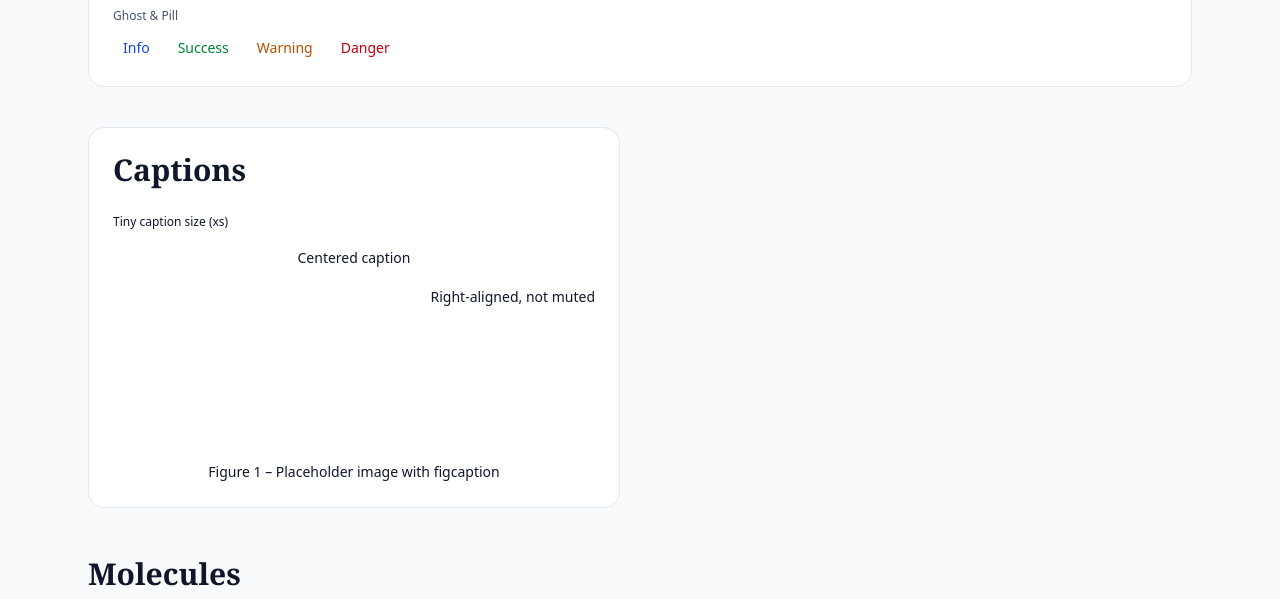
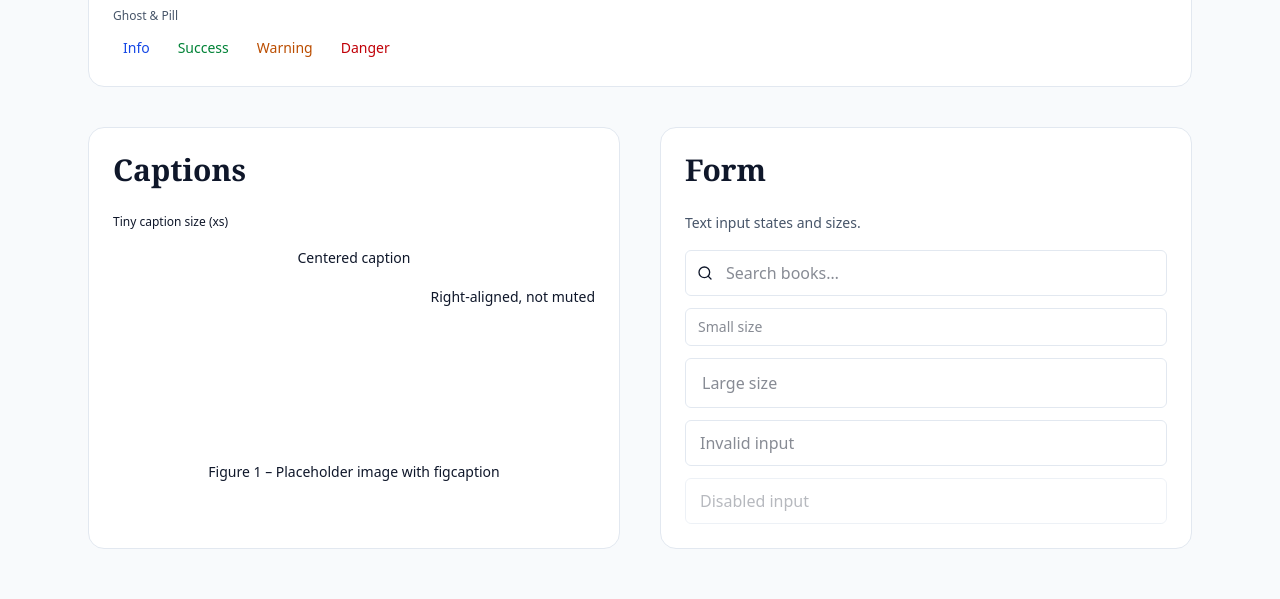
Before and after one commit to nova-collective/andromeda, a Next.js app: page /vds in a window 1280 px wide. Shown: the part 1940-2539 px from the top of the page. Built offline with nearby package versions, Linux system fonts and the light colour scheme.

Commit message:
feat(AN-20): textInput component implementation

```diff
--- /dev/null
+++ b/src/app/components/atoms/TextInput/TextInput.tsx
@@ -0,0 +1,87 @@
+import React, {forwardRef } from 'react';
+
+/** Visual size presets for padding and font sizing */
+export type TextInputSize = 'sm' | 'md' | 'lg';
+
+export interface TextInputProps extends Omit<React.InputHTMLAttributes<HTMLInputElement>, 'size'> {
+	/** Size preset (default: md) */
+	size?: TextInputSize;
+	/** Error state: applies invalid styles and aria-invalid */
+	invalid?: boolean;
+	/** Optional leading icon node */
+	leftIcon?: React.ReactNode;
+	/** Optional trailing icon node */
+	rightIcon?: React.ReactNode;
+}
+
+const sizeBase: Record<TextInputSize, string> = {
+	sm: 'text-sm py-2',
+	md: 'text-base py-2.5',
+	lg: 'text-base py-3',
+};
+
+const sizePadding: Record<TextInputSize, { base: string; withLeft: string; withRight: string; withBoth: string }> = {
+	sm: { base: 'px-3', withLeft: 'pl-9 pr-3', withRight: 'pl-3 pr-9', withBoth: 'pl-9 pr-9' },
+	md: { base: 'px-3.5', withLeft: 'pl-10 pr-3.5', withRight: 'pl-3.5 pr-10', withBoth: 'pl-10 pr-10' },
+	lg: { base: 'px-4', withLeft: 'pl-11 pr-4', withRight: 'pl-4 pr-11', withBoth: 'pl-11 pr-11' },
+};
+
+/**
+ * TextInput
+ *
+ * Theme-aware text input atom following the VDS. Supports size presets, icons, and invalid/disabled states.
+ *
+ * Design tokens used:
+ * - Background: bg-surface
+ * - Text: text-textBase, placeholder:text-textMuted/70
+ * - Border: border-color
+ * - Focus: focus:shadow-focus
+ */
+export const TextInput = forwardRef<HTMLInputElement, TextInputProps>(function TextInput(
+	{ size = 'md', invalid = false, disabled = false, leftIcon, rightIcon, className = '', ...rest },
+	ref,
+) {
+	const sizeCls = sizeBase[size];
+
+	const paddingCls = leftIcon && rightIcon
+		? sizePadding[size].withBoth
+		: leftIcon
+			? sizePadding[size].withLeft
+			: rightIcon
+				? sizePadding[size].withRight
+				: sizePadding[size].base;
+
+	const stateCls = [
+		disabled ? 'opacity-60 cursor-not-allowed' : 'hover:border-color/80',
+		invalid ? 'border-red-500 dark:border-red-400 focus:shadow-none' : 'focus:shadow-focus',
+	]
+		.filter(Boolean)
+		.join(' ');
+
+	const baseCls = 'w-full bg-surface text-textBase placeholder:text-textMuted/70 border border-color rounded-md outline-none transition duration-200';
+	const classes = [baseCls, sizeCls, paddingCls, stateCls, className].filter(Boolean).join(' ');
+
+	return (
+		<div className="relative">
+			{leftIcon ? (
+				<span aria-hidden className="pointer-events-none absolute inset-y-0 left-0 flex items-center pl-3 text-textMuted">
+					{leftIcon}
+				</span>
+			) : null}
+			<input
+				ref={ref}
+				className={classes}
+				disabled={disabled}
+				aria-invalid={invalid || undefined}
+				{...rest}
+			/>
+			{rightIcon ? (
+				<span aria-hidden className="pointer-events-none absolute inset-y-0 right-0 flex items-center pr-3 text-textMuted">
+					{rightIcon}
+				</span>
+			) : null}
+		</div>
+	);
+});
+
+export default TextInput;
--- a/src/app/components/atoms/index.ts
+++ b/src/app/components/atoms/index.ts
@@ -50,3 +50,7 @@ export type { CaptionProps, CaptionSize, CaptionAlign, CaptionContrast } from '.
 // Link Atom
 export { Link } from './Link/Link';
 export type { LinkProps, LinkUnderline, LinkContrast, LinkSize } from './Link/Link';
+
+// TextInput Atom
+export { TextInput } from './TextInput/TextInput';
+export type { TextInputProps, TextInputSize } from './TextInput/TextInput';
--- a/src/app/components/index.tsx
+++ b/src/app/components/index.tsx
@@ -1,4 +1,4 @@
-import { Button, Heading, Paragraph, Label, Caption, Link } from './atoms';
+import { Button, Heading, Paragraph, Label, Caption, Link, TextInput } from './atoms';
 import { Card, Header, UserProfile } from './organisms';
 import { ThemeProvider, useTheme } from './providers';
 import { WithAuth } from './services';
@@ -7,6 +7,7 @@ import { GridLayout } from './templates';
 export {
     Button,
     Caption,
+    TextInput,
     Link,
     Heading,
     Card,
--- a/src/app/vds/page.tsx
+++ b/src/app/vds/page.tsx
@@ -1,8 +1,8 @@
 import React from 'react';
 
-import { Wallet, ArrowRight, Heart } from 'lucide-react';
+import { Wallet, ArrowRight, Heart, Search } from 'lucide-react';
 
-import { Button, Header, Card, Heading, Paragraph, Label, Caption, Link } from '@/app/components';
+import { Button, Header, Card, Heading, Paragraph, Label, Caption, Link, TextInput } from '@/app/components';
 
 /**
  * Visual Design System Page
@@ -184,6 +184,23 @@ export default function VDSPage() {
                   </figure>
                 </div>
               </div>
+
+              {/* Form Panel */}
+              <div className="rounded-2xl bg-primary border border-color p-6 flex flex-col gap-6 shadow-card">
+                <header className="flex items-center justify-between">
+                  <Heading level={2} className="text-lg font-serif font-semibold text-primary">Form</Heading>
+                </header>
+                <div className="space-y-4">
+                  <Paragraph size="sm" muted className="text-secondary">Text input states and sizes.</Paragraph>
+                  <div className="space-y-3">
+                    <TextInput className="text-primary" placeholder="Search books…" leftIcon={<Search className="text-primary"  size={16} />} />
+                    <TextInput className="text-primary" size="sm" placeholder="Small size" />
+                    <TextInput className="text-primary" size="lg" placeholder="Large size" />
+                    <TextInput className="text-primary" invalid placeholder="Invalid input" />
+                    <TextInput className="text-primary" disabled placeholder="Disabled input" />
+                  </div>
+                </div>
+              </div>
             </div>
           </section>
 
```
Also changed, not shown: src/app/components/atoms/TextInput/README.md (added), src/app/components/atoms/TextInput/index.ts (added), 1 other file (tests, documents, lock files or other folders).
